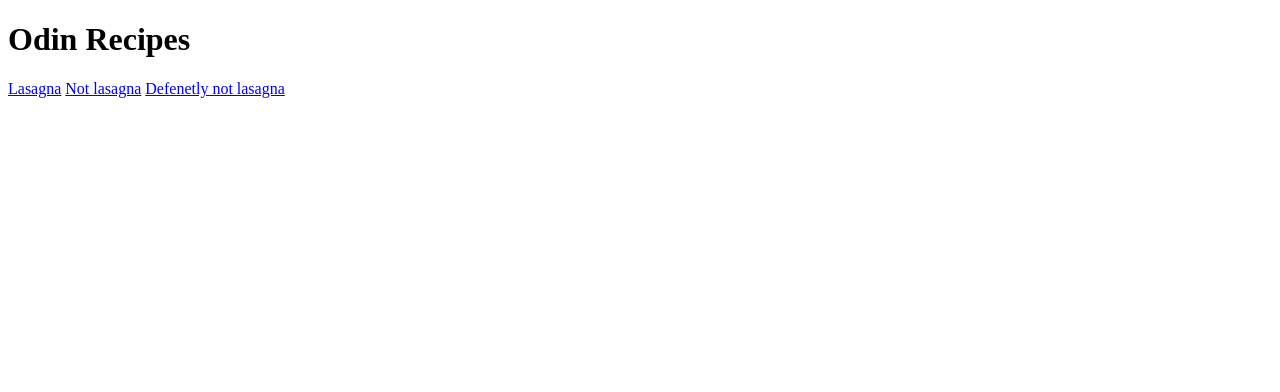
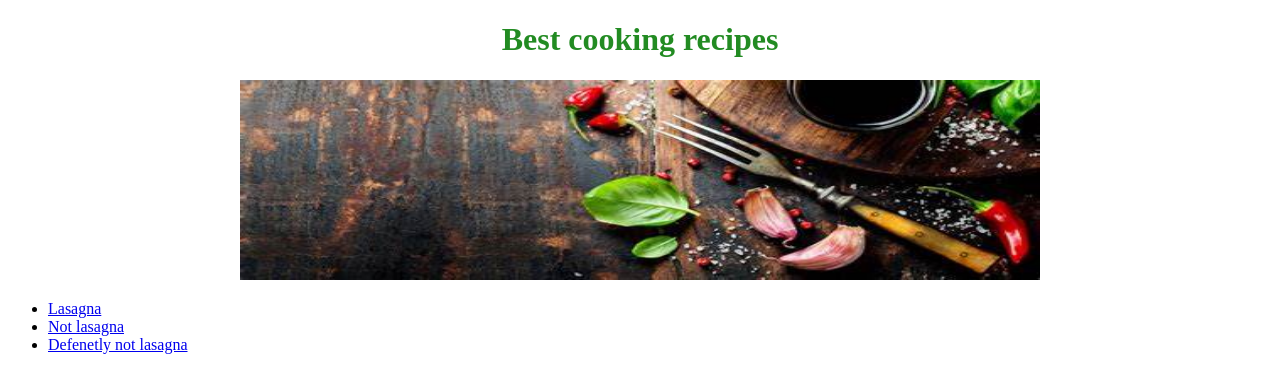
Before and after one commit to Tomes100/odin-recipes, a plain HTML site: page index.html in a window 1280 px wide. Drawn offline with Linux system fonts and the light colour scheme.

Commit message:
Played around with CSS

```diff
--- a/index.html
+++ b/index.html
@@ -1,16 +1,26 @@
 <!DOCTYPE html>
 <html lang="en">
+
 <head>
     <meta charset="UTF-8">
     <meta http-equiv="X-UA-Compatible" content="IE=edge">
     <meta name="viewport" content="width=device-width, initial-scale=1.0">
-    <title>Document</title>
+    <title>Cooking website</title>
+    <link rel="stylesheet" href="styles.css">
 </head>
+
 <body>
 
-    <h1>Odin Recipes</h1>
-    <a href="lasagna.html">Lasagna</a>
-    <a href="lasagna_2.html">Not lasagna</a>
-    <a href="lasagna_3.html">Defenetly not lasagna</a>
+    <h1>Best cooking recipes</h1>
+    <div class="banner">
+    <img src="Images/recipes-banner.jpeg">
+    </div>
+    <ul>
+        <li><a href="lasagna.html">Lasagna</a></li>
+        <li><a href="lasagna_2.html">Not lasagna</a></li>
+        <li><a href="lasagna_3.html">Defenetly not lasagna</a></li>
+    </ul>
+
 </body>
+
 </html>
--- /dev/null
+++ b/styles.css
@@ -0,0 +1,13 @@
+h1 {
+    color: forestgreen;
+    text-align: center;
+}
+
+.banner {
+    text-align: center;
+}
+
+.banner img {
+    height: 200px;
+    width: 800px;
+}
```
Also changed, not shown: Images/recipes-banner.jpeg (added).
